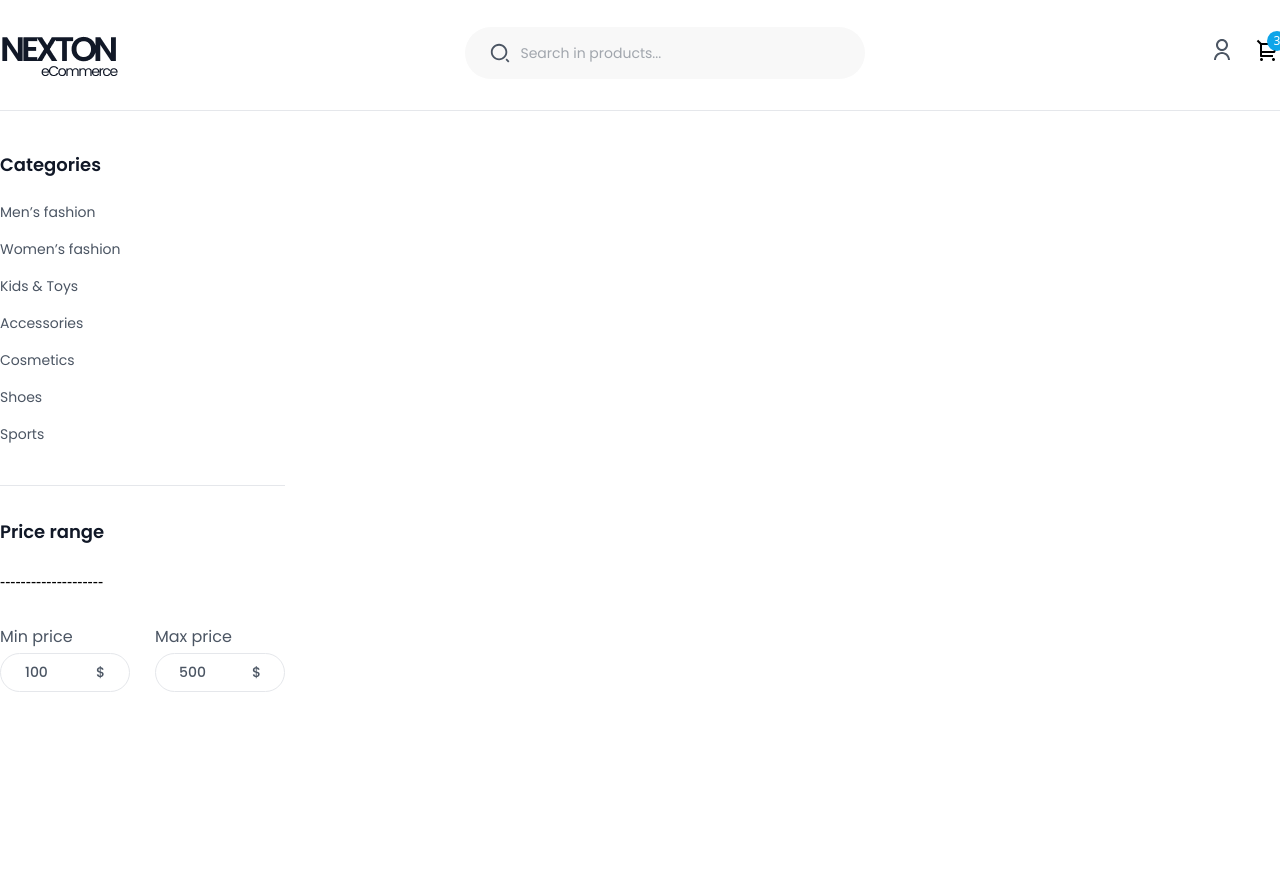
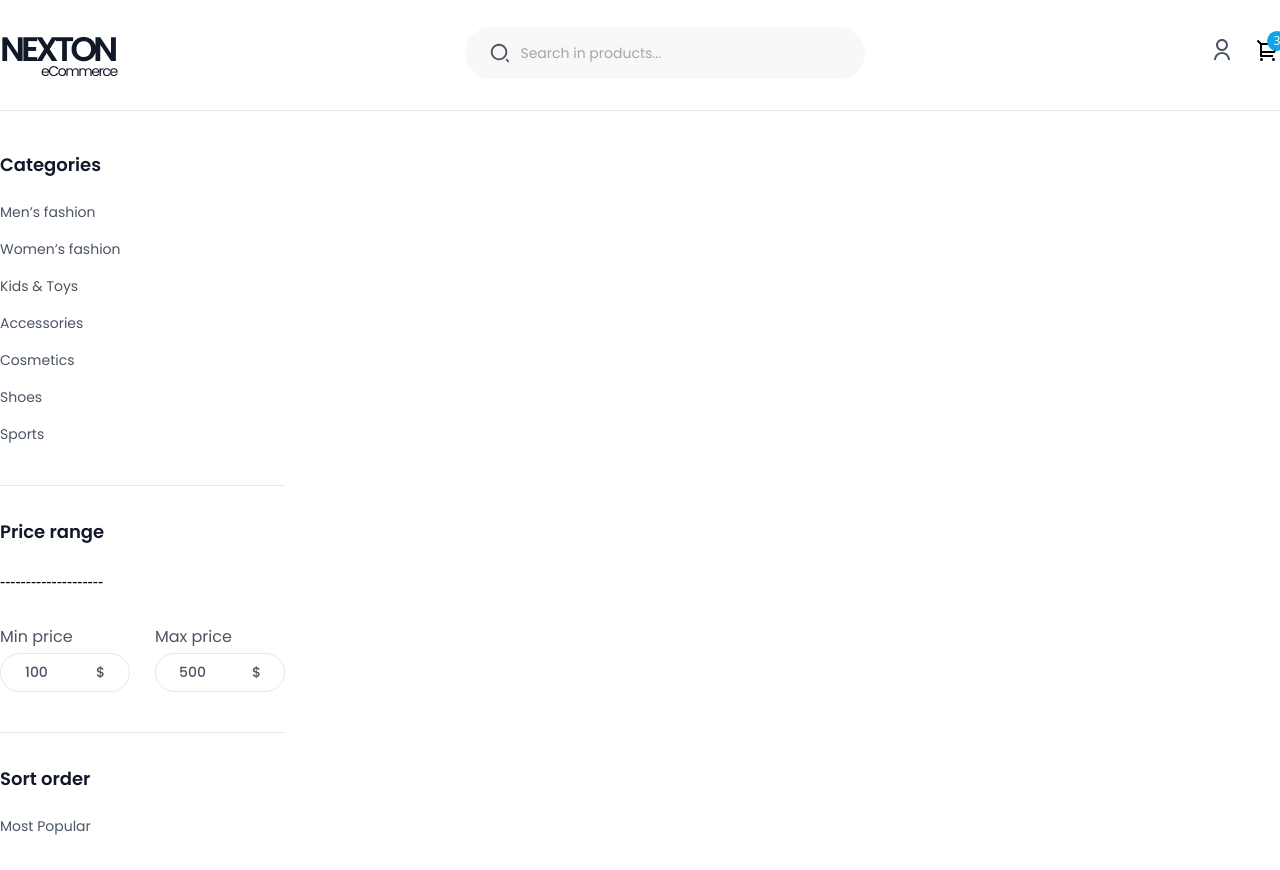
Before and after one commit to Rakib-Hassan-web/nexton-figma-, a React (Vite) app: page /DetailPage in a window 1280 px wide. Shown: the top 870 px of the page. Built offline with nearby package versions, Linux system fonts and the light colour scheme.

Commit message:
order head tag

```diff
--- a/src/pages/DetailPage.jsx
+++ b/src/pages/DetailPage.jsx
@@ -58,7 +58,15 @@ const DetailPage = () => (
 
                 </div>
 
+        <div className='       border-[#E5E7EB]     mt-[40px]   border-t-1'></div>
 
+
+  <div id='ORDER' className=" mt-8">
+                    <h1 className='font-praymary font-semibold text-second text-[18px] mb-6'>Sort order</h1>
+                    <h2 className='font-praymary font-normal text-praymary text-[14px] mb-4'>Most Popular</h2>
+
+
+                </div>
 
 
 
```
